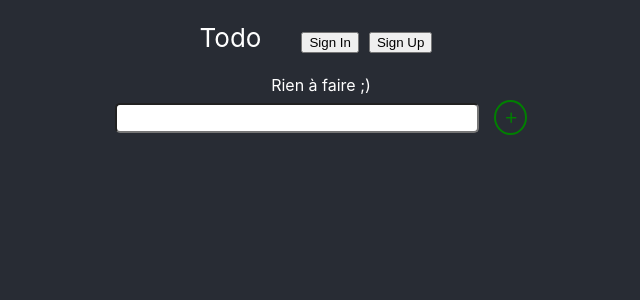
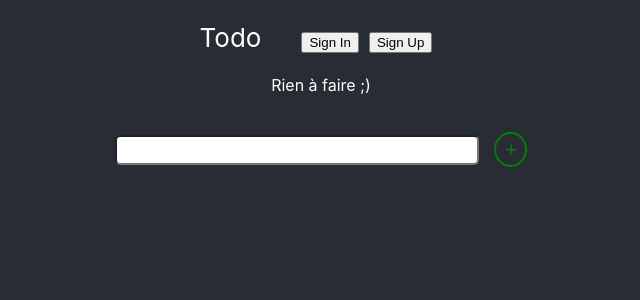
Before and after one commit to MathieuBouvet/reac-todo, a React (Create React App) app: page / in a window 1280 px wide. Shown: the top 300 px of the page, without its empty margins (319-959 px from the left). Built offline with nearby package versions, Linux system fonts and the light colour scheme.

Commit message:
Set app body width globally

```diff
--- a/src/components/App/App.css
+++ b/src/components/App/App.css
@@ -34,6 +34,8 @@ input {
 
 .App-body {
   height: var(--main-height);
+  max-width: 33vw;
+  margin: auto;
 }
 
 .App-link {
--- a/src/components/TodoList/TodoList.css
+++ b/src/components/TodoList/TodoList.css
@@ -15,8 +15,6 @@
 .todos-loaded {
   display: flex;
   flex-flow: column;
-  max-width: 33vw;
-  margin: auto;
   padding: 0;
   overflow: hidden;
 }
```
